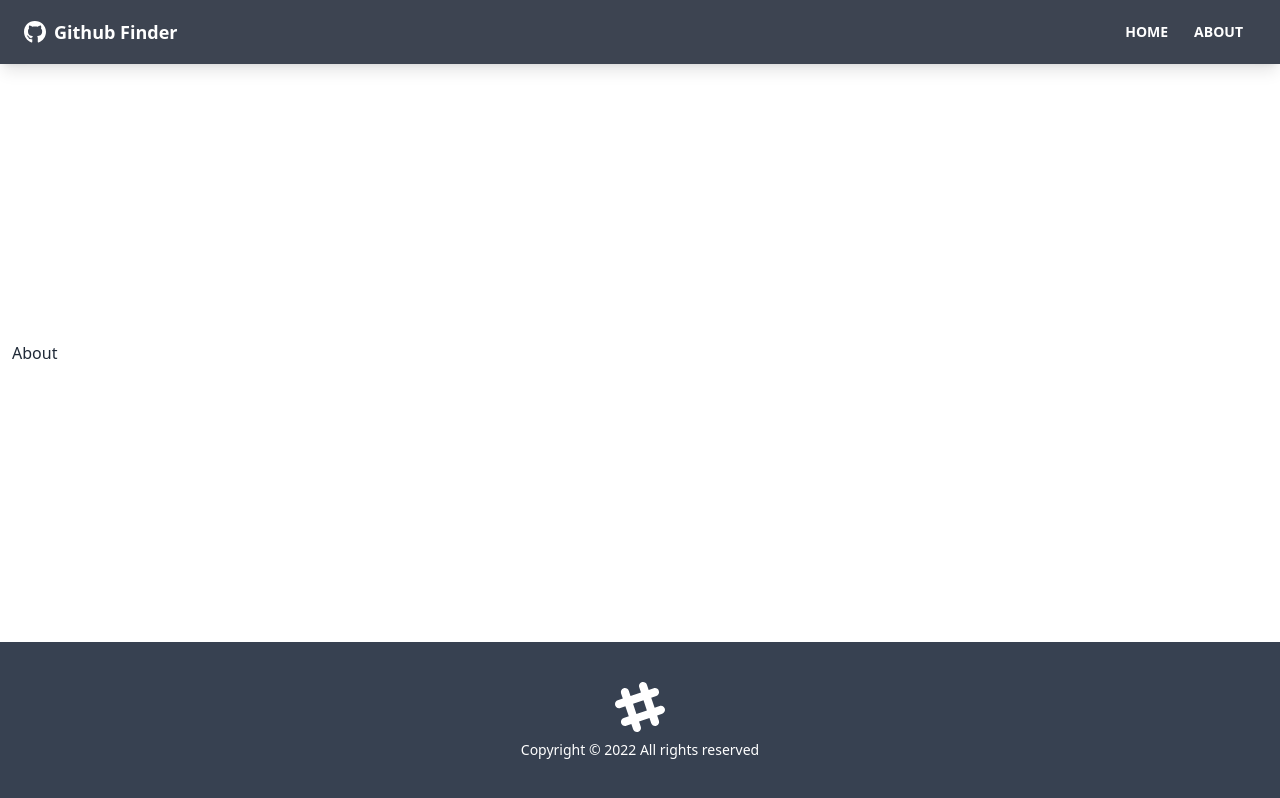
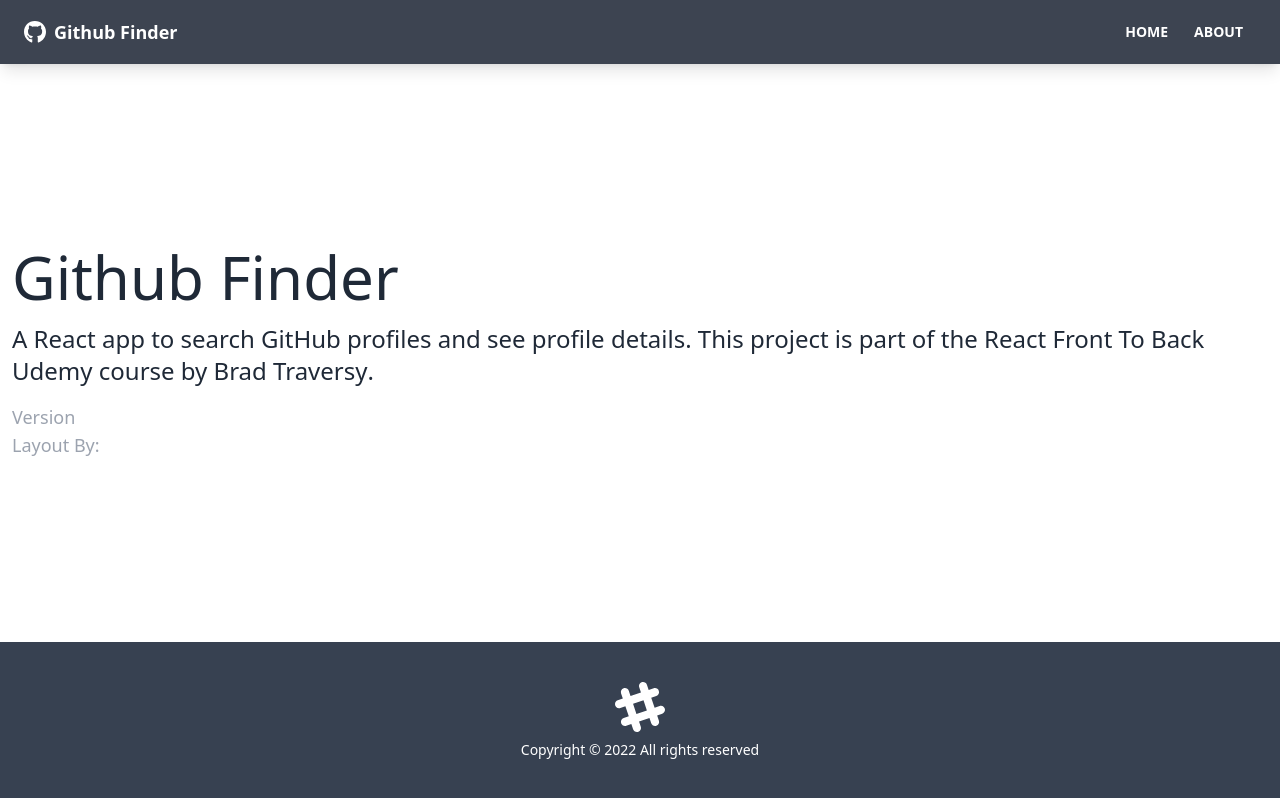
Before and after one commit to AnetaKoseva/GithubFinder, a React (Create React App) app: page /about in a window 1280 px wide. Built offline with nearby package versions, Linux system fonts and the light colour scheme; the HTML template or start-up script is replaced by a standard one.

Commit message:
pages about, not found nad home

```diff
--- a/src/pages/About.jsx
+++ b/src/pages/About.jsx
@@ -1,7 +1,31 @@
 
 function About() {
   return (
-    <div>About</div>
+    <div>
+        <h1 className="text-6xl mb-4">Github Finder</h1>
+            <p className='mb-4 text-2xl font-light'>
+                A React app to search GitHub profiles and see profile details. This
+                project is part of the
+            <a href='https://www.udemy.com/course/modern-react-front-to-back/'>
+                {' '}
+                React Front To Back
+            </a>{' '}
+                Udemy course by
+            <strong>
+                <a href='https://traversymedia.com'> Brad Traversy</a>
+            </strong>
+            .
+            </p>
+            <p className='text-lg text-gray-400'>
+                Version <span className='text-white'>1.0.0</span>
+            </p>
+            <p className='text-lg text-gray-400'>
+                Layout By:
+                <a className='text-white' href='https://twitter.com/hassibmoddasser'>
+                Hassib Moddasser
+                </a>
+            </p>
+    </div>
   )
 }
 
--- a/src/pages/Home.jsx
+++ b/src/pages/Home.jsx
@@ -1,7 +1,9 @@
 
 function Home() {
   return (
-    <div>Home</div>
+    <div>
+        <h1 className="text-6xl">Welcome</h1>
+    </div>
   )
 }
 
--- a/src/pages/NotFound.jsx
+++ b/src/pages/NotFound.jsx
@@ -1,7 +1,20 @@
+import { FaHome } from 'react-icons/fa'
+import { Link } from 'react-router-dom'
 
 function NotFound() {
   return (
-    <div>NotFound</div>
+    <div className='hero'>
+      <div className='text-center hero-content'>
+        <div className='max-w-lg'>
+          <h1 className='text-8xl font-bold mb-8'>Oops!</h1>
+          <p className='text-5xl mb-8'>404 - Page Not Found!</p>
+          <Link className='btn btn-primary btn-lg' to='/'>
+            <FaHome className='mr-2' />
+            Back To Home
+          </Link>
+        </div>
+      </div>
+    </div>
   )
 }
 
```
